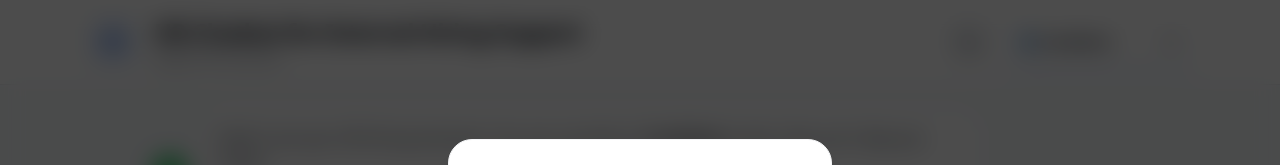
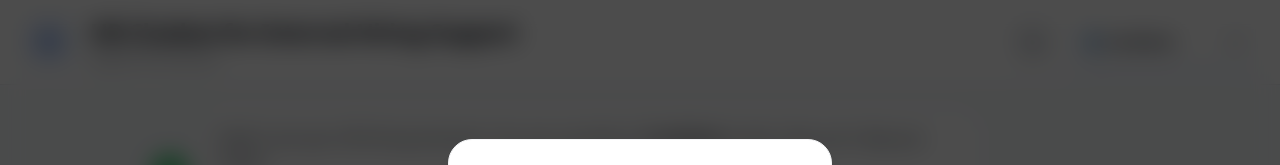
Before and after one commit to harsh-tr3010/HR-Chatbot-for-Internal-Hiring-Support, a React app in the folder frontend/: page / in a window 1280 px wide. Shown: the top 165 px of the page. Built offline with nearby package versions, Linux system fonts and the light colour scheme; the HTML template or start-up script is replaced by a standard one.

Commit message:
updated ui

```diff
--- a/frontend/src/App.jsx
+++ b/frontend/src/App.jsx
@@ -185,9 +185,13 @@ export default function App() {
         </div>
       )}
 
-      {/* FULL WIDTH HEADER */}
+      {/* FULL WIDTH HEADER (STRETCHES TO EDGES) */}
       <div className="w-full bg-white dark:bg-gray-950 border-b border-gray-200 dark:border-gray-800 sticky top-0 z-40 transition-colors duration-300">
-        <div className="max-w-6xl mx-auto flex items-center justify-between px-6 py-4">
+
+        {/* FIX: Removed max-w-6xl and mx-auto so it sits in the absolute corners */}
+        <div className="w-full flex items-center justify-between px-6 py-4">
+
+          {/* Top Left: Logo and Title */}
           <div className="flex items-center space-x-4">
             <div className="p-3 bg-blue-50 dark:bg-blue-950 rounded-2xl text-blue-600 dark:text-blue-400 shadow-inner"><Briefcase size={26} /></div>
             <div>
@@ -196,6 +200,7 @@ export default function App() {
             </div>
           </div>
 
+          {/* Top Right: Dark Mode & Role Switcher */}
           <div className="flex items-center gap-4">
             <button onClick={toggleDarkMode} className="p-2.5 bg-gray-100 dark:bg-gray-800 text-gray-600 dark:text-gray-300 rounded-xl hover:bg-gray-200 dark:hover:bg-gray-700 transition-all">
               {darkMode ? <Sun size={20}/> : <Moon size={20}/>}
@@ -214,6 +219,7 @@ export default function App() {
               <MonitorDot size={18} className="absolute right-3 top-1/2 -translate-y-1/2 text-gray-400 pointer-events-none" />
             </div>
           </div>
+
         </div>
       </div>
 
```
